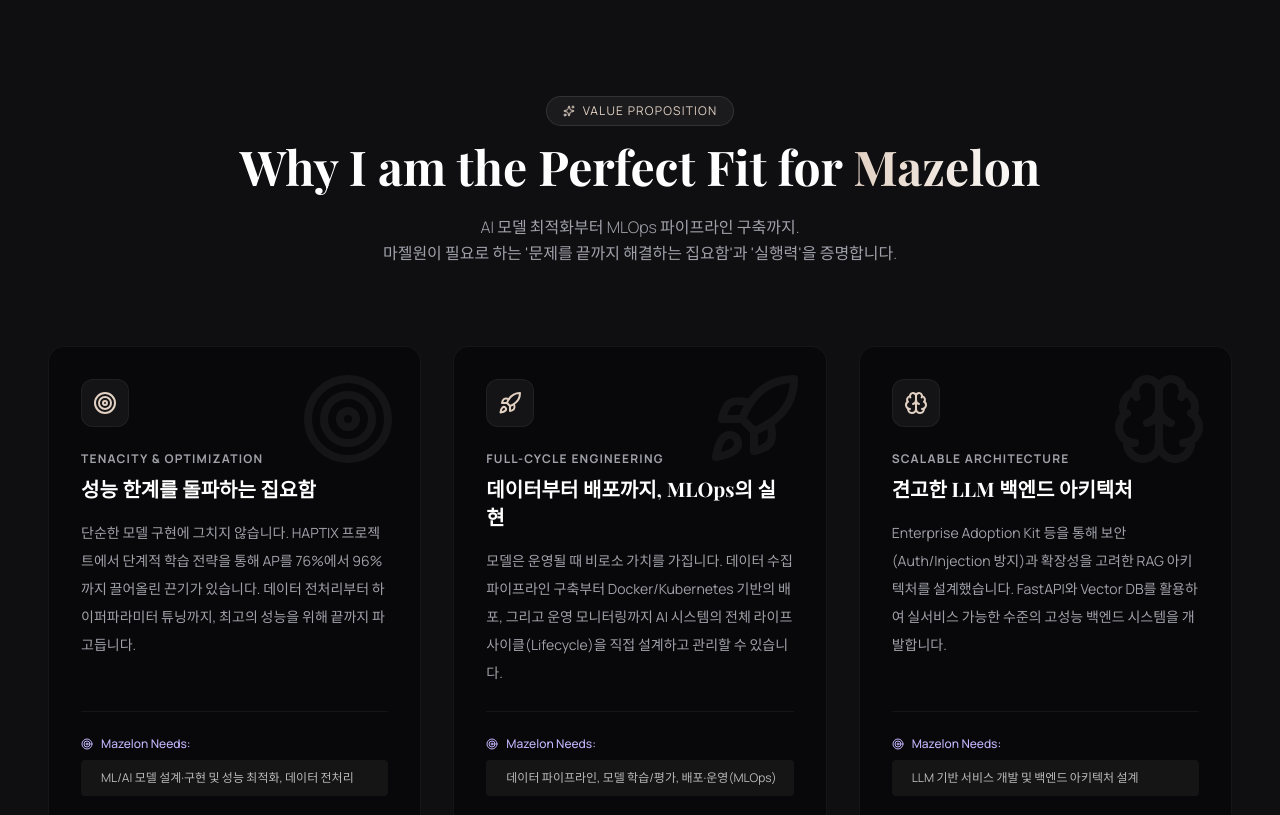
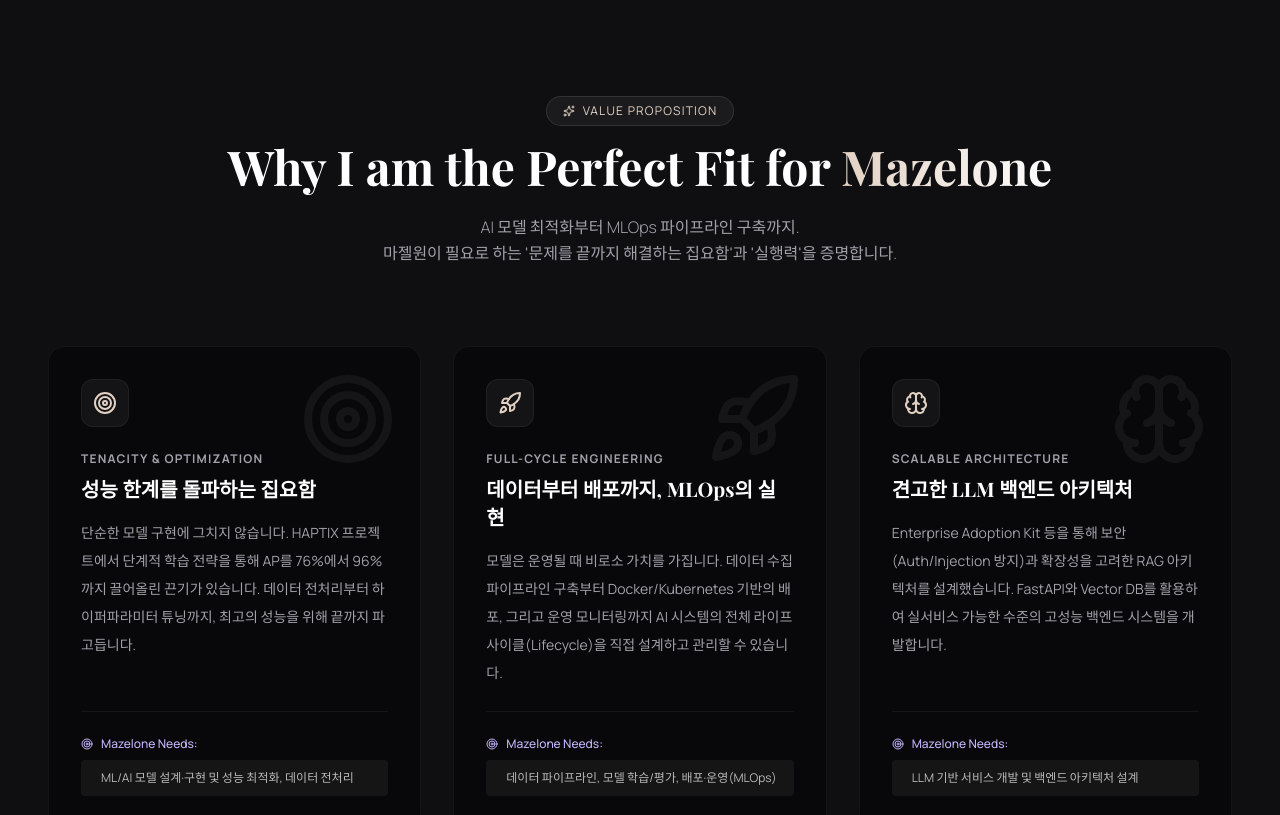
Before and after one commit to KIM3310/doeon-kim-portfolio, a React (Vite) app: page / in a window 1280 px wide. Shown: the part 800-1615 px from the top of the page. Built offline with nearby package versions, Linux system fonts and the light colour scheme; a web font is replaced by a local one.

Commit message:
fix: rename Mazelon text to Mazelone

```diff
--- a/components/WhyFit.tsx
+++ b/components/WhyFit.tsx
@@ -15,7 +15,7 @@ const WhyFit: React.FC = () => {
         </div>
         <h2 className="text-3xl md:text-5xl font-serif-heading font-bold text-white mb-6">
           Why I am the Perfect Fit for <br className="md:hidden" />
-          <span className="text-transparent bg-clip-text bg-gradient-to-r from-accent-gold to-white">Mazelon</span>
+          <span className="text-transparent bg-clip-text bg-gradient-to-r from-accent-gold to-white">Mazelone</span>
         </h2>
         <p className="text-primary-muted max-w-2xl mx-auto font-light leading-relaxed">
           AI 모델 최적화부터 MLOps 파이프라인 구축까지.<br className="hidden md:block"/>
@@ -53,7 +53,7 @@ const WhyFit: React.FC = () => {
                 <div className="pt-6 border-t border-white/5 mt-auto">
                   <p className="text-xs text-accent-soft font-medium flex items-center gap-2 mb-2">
                     <Target className="w-3 h-3" />
-                    Mazelon Needs:
+                    Mazelone Needs:
                   </p>
                   <p className="text-xs text-white/70 pl-5 leading-relaxed bg-white/5 p-2 rounded">
                     {item.match}
```
